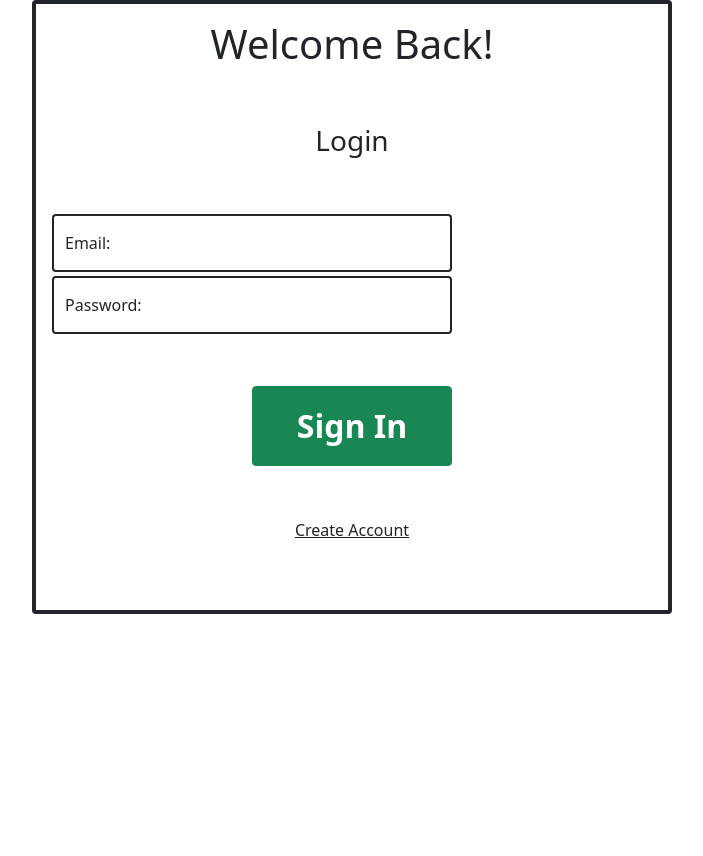
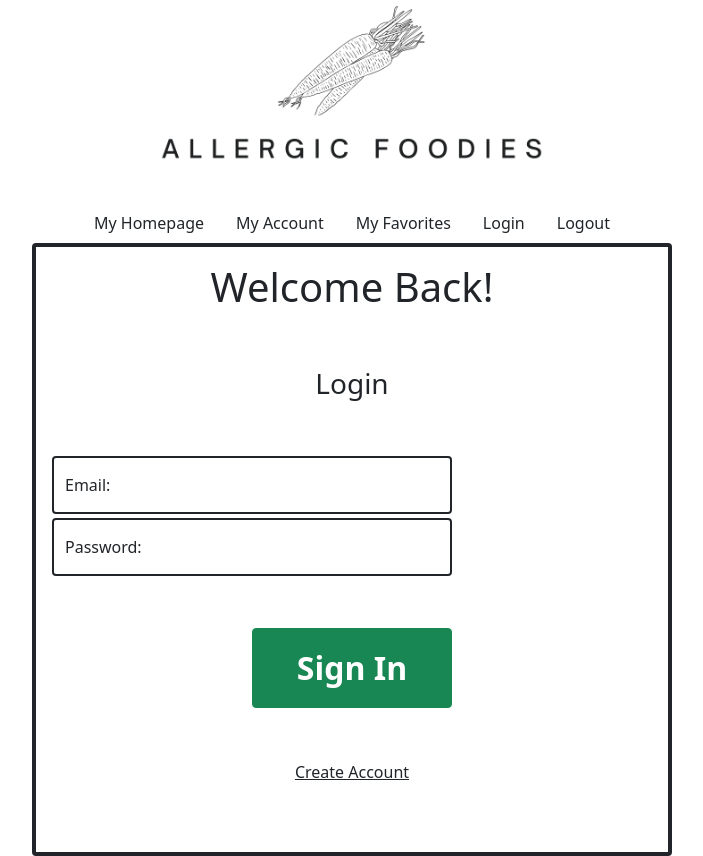
Before and after one commit to food-allergy-project/food-allergy-project, a React (Create React App) app in the folder frontend/: page /sign-in in a window 1280 px wide. Shown: the whole page, without its empty margins (288-991 px from the left). Before the commit the page ends 800 px from the top, so only its background shows below. Built offline with nearby package versions, Linux system fonts and the light colour scheme.

Commit message:
added NavBar to App.js and removed NavBar from Home.js

```diff
--- a/frontend/src/ui/App.js
+++ b/frontend/src/ui/App.js
@@ -4,10 +4,12 @@ import { Home } from './Home'
 import { FourOhFour } from './FourOhFour'
 import React from 'react'
 import {SignIn} from "./SignIn";
+import {NavBar} from "./shared/components/NavBar";
 
 export const App = () => (
     <>
         <BrowserRouter>
+            <NavBar/>
             <Routes>
                 <Route  path='/' element={<Home />} />
                 <Route  path='/sign-in' element={<SignIn />} />
--- a/frontend/src/ui/Home.js
+++ b/frontend/src/ui/Home.js
@@ -6,7 +6,6 @@ import {TakeQuizButtonAndImg} from "./LandingPage/TakeQuizButtonAndImg";
 export const Home = () => {
     return (
         <>
-            <NavBar />
             <AboutPageBanner />
             <TakeQuizButtonAndImg />
         </>
```
